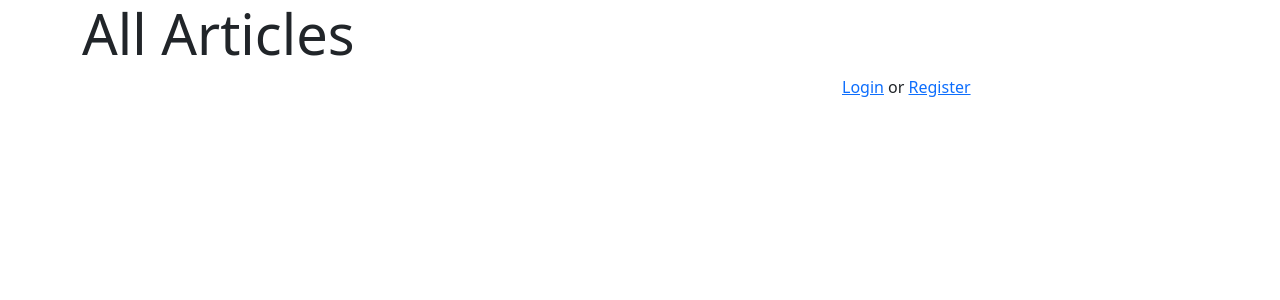
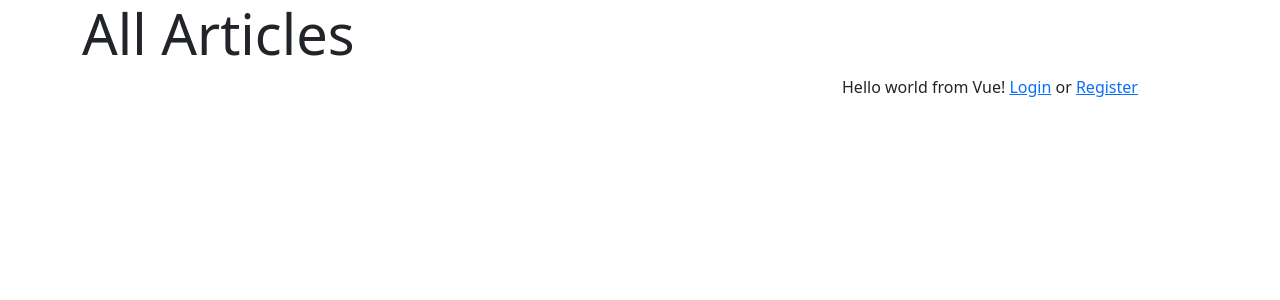
Before and after one commit to srupat/mad2, a Flask app: page / in a window 1280 px wide. Shown: the top 300 px of the page. Run offline with Flask 3, Linux system fonts and the light colour scheme; some libraries are stand-ins or nearby versions.

Commit message:
vue + flask integration

```diff
--- /dev/null
+++ b/week8/static/js/app.js
@@ -0,0 +1,9 @@
+new Vue({
+    el: "#app",
+    delimiters: ['${' , '}'],
+    data() {
+        return {
+            msg: 'Hello world from Vue!'
+        }
+    }
+});
--- a/week8/templates/articles.html
+++ b/week8/templates/articles.html
@@ -7,9 +7,10 @@
         <link rel="stylesheet" type="text/css" href="{{ url_for('static', filename='style.css') }}"/>
         <script type="text/javascript" src="{{ url_for('static', filename='js/custom_validations.js') }}"></script>
         <link rel="stylesheet" href="https://cdn.jsdelivr.net/npm/bootstrap-icons@1.3.0/font/bootstrap-icons.css">
+        <script type="text/javascript" src="{{ url_for('static', filename='vue/vue.min.js') }}"></script>
     </head>
     <body>
-        <div class="container">
+        <div class="container" id="app">
             <div class="jumbotron">
                 <h1 class="display-4">All Articles</h1>
             </div>
@@ -40,4 +41,5 @@
     <script type="text/javascript">
         init();
     </script>
+    <script type="text/javascript" src="{{ url_for('static', filename='js/app.js') }}"></script>
 </html>
--- a/week8/templates/sidebar.html
+++ b/week8/templates/sidebar.html
@@ -1,3 +1,9 @@
+
+
+    ${ msg }
+
+
+
 {% if current_user.is_authenticated %}
     Hi {{current_user.username}}, Welcome!
     <br> Your role:
```
Also changed, not shown: 1 other file.
